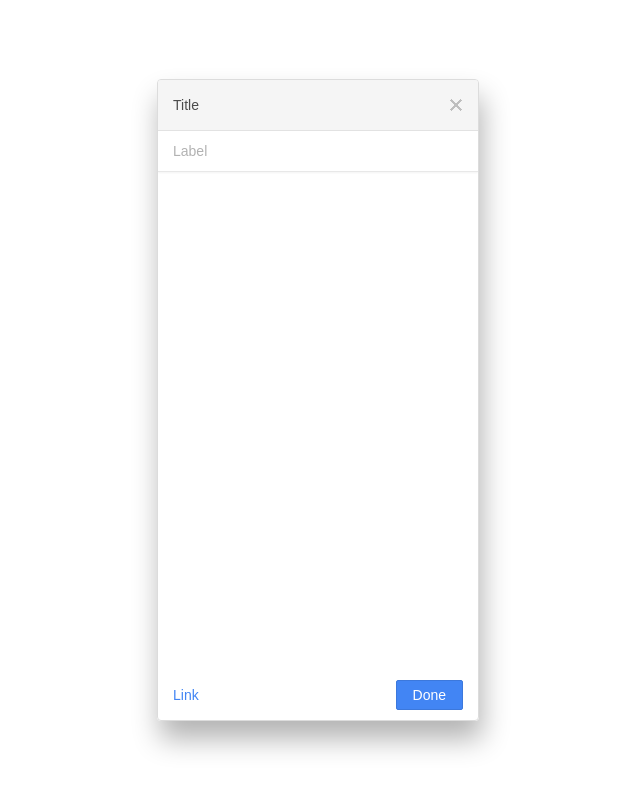
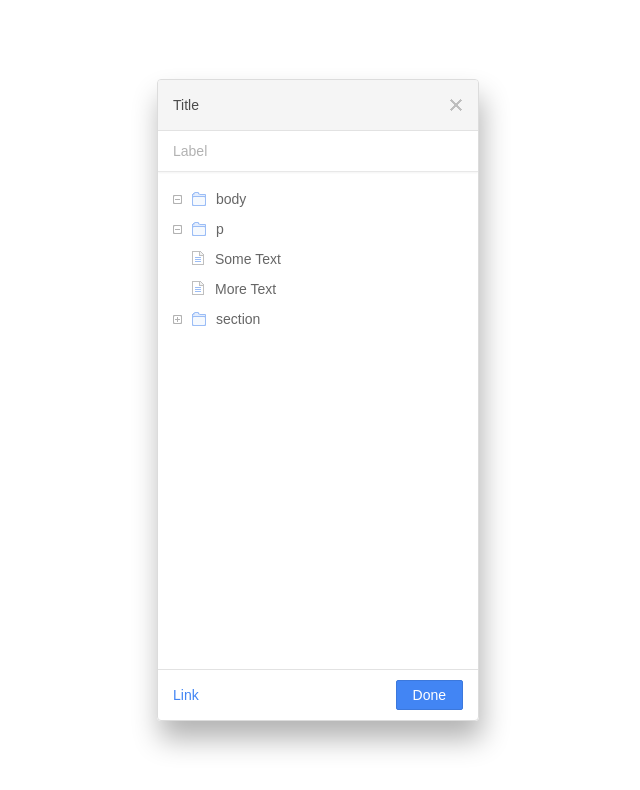
Before and after one commit to BStephenBB/dom-file-tree, a website: page public/index.html in a window 1280 px wide. Shown: the whole page, without its empty margins (322-962 px from the left). Drawn offline with Linux system fonts and the light colour scheme.

Commit message:
dummy markup and file tree styles

```diff
--- a/public/index.html
+++ b/public/index.html
@@ -14,7 +14,9 @@
         <button aria-label="Close"></button>
       </div>
       <div class="label">Label</div>
-      <div class="file-tree"></div>
+      <div class="file-tree">
+        <details open=""><summary><div><span>BODY</span></div></summary><details open=""><summary><div><span>P</span></div></summary><button><div>Some Text </div></button><button><div> More Text</div></button></details><details><summary><div><span>SECTION</span></div></summary><button><div>hello</div></button><details><summary><div><span>DIV</span></div></summary><button><div>world</div></button><details><summary><div><span>BUTTON</span></div></summary><button><div>foobar</div></button></details></details></details></details>
+      </div>
       <div class="actions">
         <a href="/">Link</a>
         <button>Done</button>
--- a/public/styles.css
+++ b/public/styles.css
@@ -81,6 +81,93 @@ button {
   padding-left: var(--base-padding);
 }
 
+/* --- styles for the file tree --- */
+.file-tree {
+  padding: 12px 0;
+  display: flex;
+  flex-direction: column;
+  flex-grow: 1;
+  border-bottom: 1px solid #e2e2e2;
+  --gap-size: 10px;
+  --text: #666666;
+}
+
+/* folder wrapper */
+.file-tree summary div {
+  display: flex;
+  align-items: center;
+  text-transform: lowercase;
+  gap: var(--gap-size);
+}
+/* "plus" icon next to folders */
+.file-tree summary div::before {
+  content: '';
+  height: var(--sprite-interval);
+  width: 9px;
+  display: block;
+  opacity: 0.3;
+  position: relative;
+  top: 1px;
+  background: url('icon-sprite.png') calc(-4 * var(--sprite-interval) - 2px) 0px;
+}
+/* change to "minus" icon when folder is open */
+.file-tree details[open] > summary div::before {
+  background-position: calc(-5 * var(--sprite-interval) - 2px) 0px;
+}
+/* folder icon */
+.file-tree summary div::after {
+  content: '';
+  width: 14px;
+  height: var(--sprite-interval);
+  display: block;
+  background: url('icon-sprite.png') calc(-0 * var(--sprite-interval)) 0px;
+}
+/* folder title (should be last) */
+.file-tree summary span {
+  order: 2;
+  color: var(--text);
+}
+
+/* file wrapper */
+.file-tree button,
+summary {
+  display: flex;
+  align-items: center;
+  height: 30px;
+  width: 100%;
+  padding-left: calc(var(--base-padding) + var(--indent-padding));
+}
+
+.file-tree button {
+  padding-left: calc(var(--base-padding) + var(--indent-padding) + 18px);
+  text-align: left;
+}
+
+/* file icon */
+.file-tree button div::before {
+  content: '';
+  width: 14px;
+  height: var(--sprite-interval);
+  display: block;
+  background: url('icon-sprite.png') calc(-2 * var(--sprite-interval)) 0px;
+}
+
+.file-tree button div {
+  display: flex;
+  gap: var(--gap-size);
+  color: var(--text);
+}
+
+.file-tree button:focus,
+.file-tree summary:focus {
+  background: var(--primary);
+}
+.file-tree button:focus div,
+.file-tree summary:focus span {
+  color: var(--white);
+}
+
+
 /* --- styles for the "action" (bottom) section --- */
 .actions {
   height: 50px;
```
